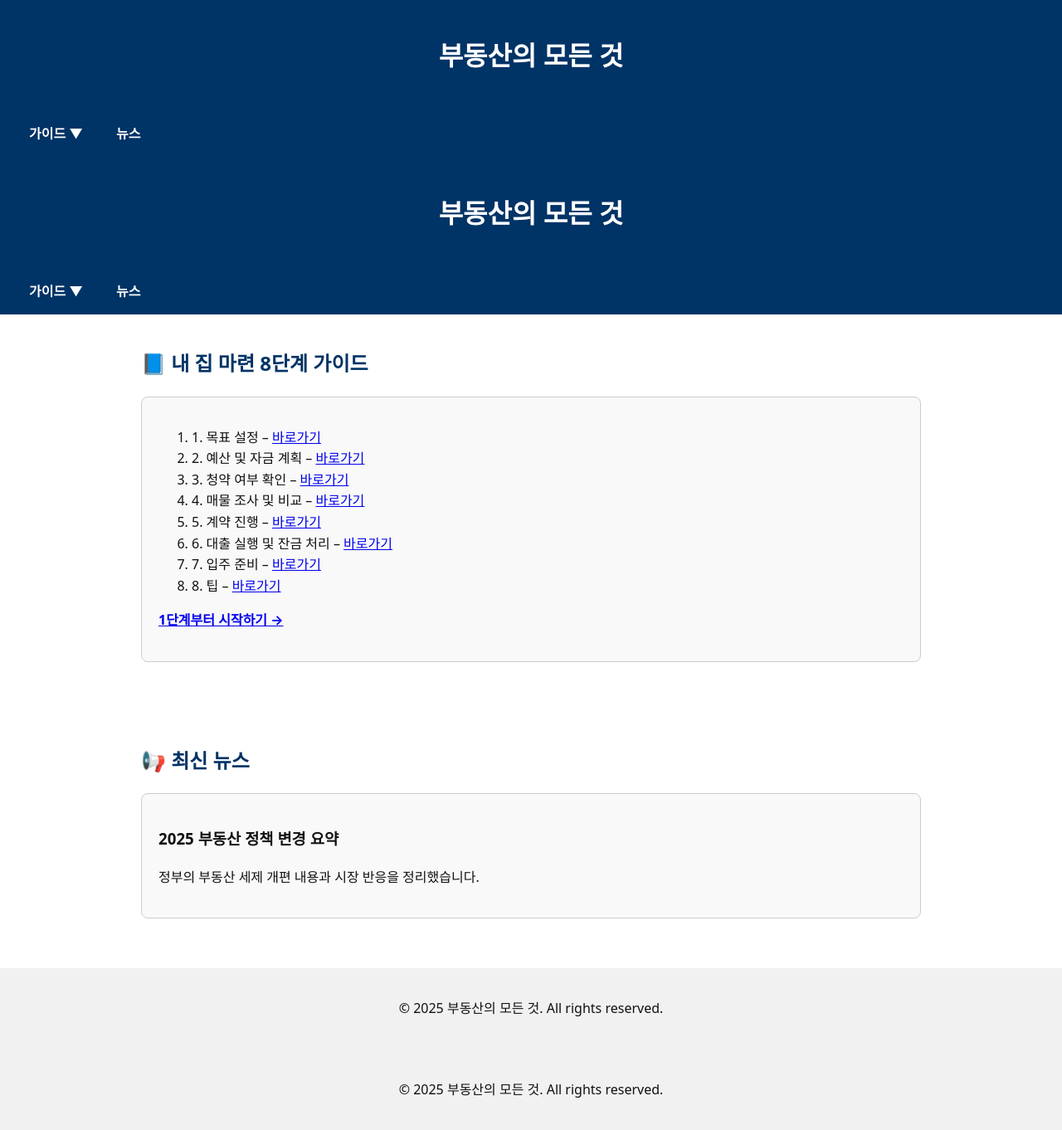
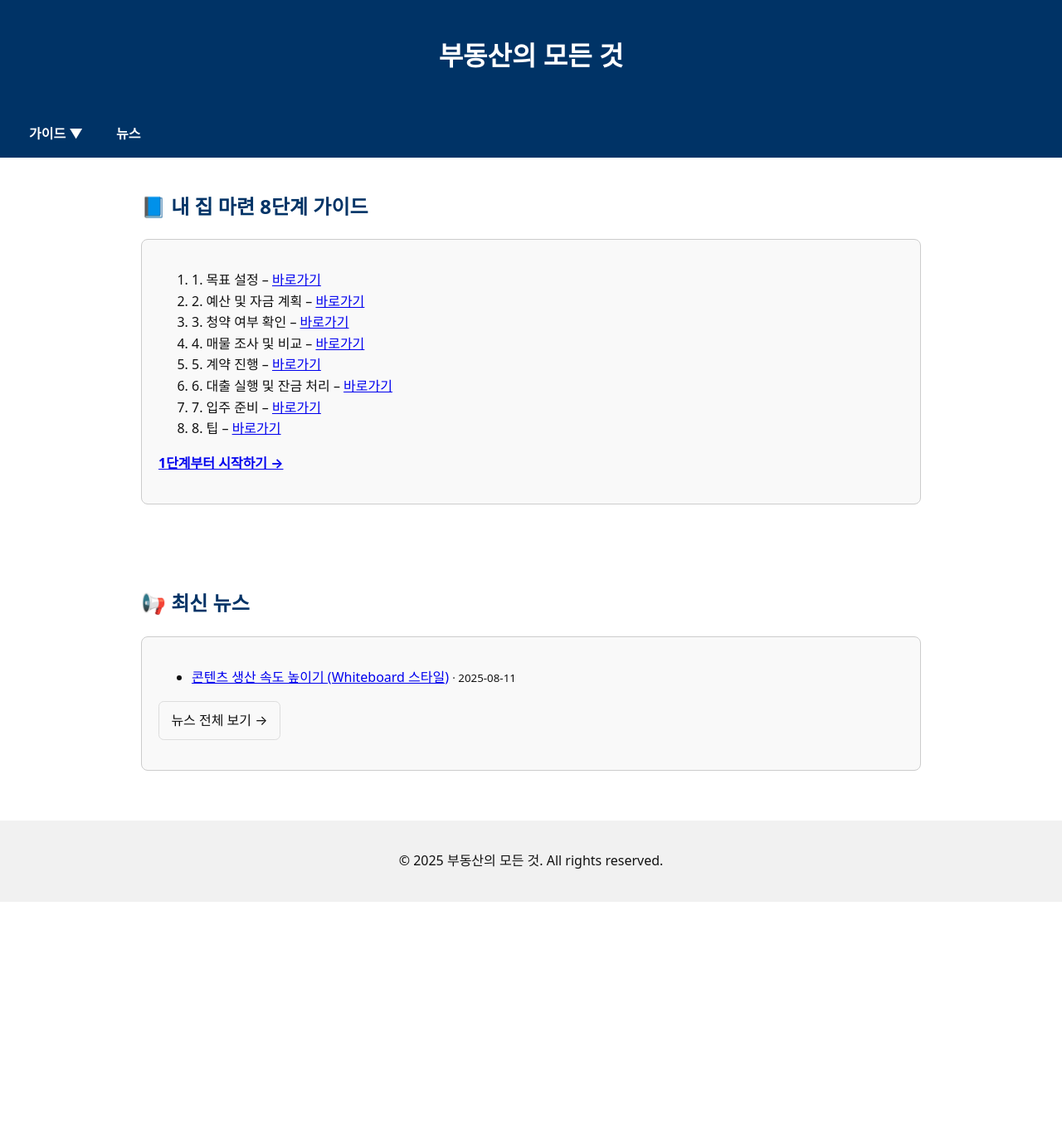
Before and after one commit to kimkisaa/land, a Jekyll site: the page built from index.html, in a window 1280 px wide and 1362 px high. Shown: the whole window at 83% size. Built offline with Jekyll 4.4.1, drawn with Linux system fonts in a browser that asks for light colours.

Commit message:
Update index.html

```diff
--- a/index.html
+++ b/index.html
@@ -1,152 +1,52 @@
 ---
 layout: default
+title: 부동산 뉴스 · 가이드 · 시세 · 청약 정보
+description: 2025년 최신 부동산 뉴스, 내 집 마련 가이드, 실시간 시세, 청약 일정까지 한눈에 확인하세요.
 ---
-
-<!DOCTYPE html>
-<html lang="ko">
-<head>
-  <meta charset="UTF-8" />
-  <meta name="viewport" content="width=device-width, initial-scale=1.0"/>
-  <title>부동산의 모든 것 | 부동산 뉴스 · 가이드 · 시세 · 청약 정보</title>
-  <meta name="description" content="2025년 최신 부동산 뉴스, 내 집 마련 가이드, 실시간 시세, 청약 일정까지 한눈에 확인하세요.">
-  <meta name="robots" content="index, follow">
-  <link rel="canonical" href="https://kimkisaa.github.io/">
-  <meta property="og:title" content="부동산의 모든 것">
-  <meta property="og:description" content="부동산 뉴스, 가이드, 시세, 청약 일정을 한눈에!">
-  <meta property="og:type" content="website">
-  <meta property="og:url" content="https://kimkisaa.github.io/">
-  <meta property="og:image" content="https://kimkisaa.github.io/og-image.jpg">
-
-  <!-- ✅ 외부 CSS 링크 -->
-  <link rel="stylesheet" href="style.css">
-</head>
-<body>
-
-<header>
-  <h1>부동산의 모든 것</h1>
-</header>
-
-<nav>
-  <div class="nav-container" role="navigation" aria-label="메인 메뉴">
-    <span class="hamburger" id="hamburger" aria-label="메뉴 열기">☰</span>
-	<ul class="nav-menu" id="nav-menu">
-	  <li class="dropdown">
-		<a href="#" aria-haspopup="true" aria-expanded="false">가이드 ▼</a>
-		<ul class="dropdown-menu">
-		  <li><a href="guide/1-goal-setting.html">1. 목표 설정</a></li>
-		  <li><a href="guide/2-budget-plan.html">2. 예산 및 자금 계획</a></li>
-		  <li><a href="guide/3-subscription-check.html">3. 청약 여부 확인</a></li>
-		  <li><a href="guide/4-property-research.html">4. 매물 조사 및 비교</a></li>
-		  <li><a href="guide/5-contract-process.html">5. 계약 진행</a></li>
-		  <li><a href="guide/6-loan-and-closing.html">6. 대출 실행 및 잔금 처리</a></li>
-		  <li><a href="guide/7-move-in-prep.html">7. 입주 준비</a></li>
-		  <li><a href="guide/8-tips.html">8. 팁</a></li>
-		</ul>
-	  </li>
-	  <li><a href="news/">뉴스</a></li>
-	  <!-- 아직 내용 없음
-	  <li><a href="price/">시세</a></li>
-	  <li><a href="subscription/">청약</a></li>
-	  <li><a href="contact/">문의</a></li>
-	  -->
-
-	</ul>
-  </div>
-</nav>
-
-
-
-
-
-<main>
 
 <!-- 🧭 내 집 마련 가이드 요약 -->
 <section id="guide-summary">
   <h2>📘 내 집 마련 8단계 가이드</h2>
   <article class="card">
     <ol>
-      <li>1. 목표 설정 – <a href="guide/1-goal-setting.html">바로가기</a></li>
-      <li>2. 예산 및 자금 계획 – <a href="guide/2-budget-plan.html">바로가기</a></li>
-      <li>3. 청약 여부 확인 – <a href="guide/3-subscription-check.html">바로가기</a></li>
-      <li>4. 매물 조사 및 비교 – <a href="guide/4-property-research.html">바로가기</a></li>
-      <li>5. 계약 진행 – <a href="guide/5-contract-process.html">바로가기</a></li>
-      <li>6. 대출 실행 및 잔금 처리 – <a href="guide/6-loan-and-closing.html">바로가기</a></li>
-      <li>7. 입주 준비 – <a href="guide/7-move-in-prep.html">바로가기</a></li>
-      <li>8. 팁 – <a href="guide/8-tips.html">바로가기</a></li>
+      <li>1. 목표 설정 – <a href="{{ '/guide/1-goal-setting/'       | relative_url }}">바로가기</a></li>
+      <li>2. 예산 및 자금 계획 – <a href="{{ '/guide/2-budget-plan/'        | relative_url }}">바로가기</a></li>
+      <li>3. 청약 여부 확인 – <a href="{{ '/guide/3-subscription-check/' | relative_url }}">바로가기</a></li>
+      <li>4. 매물 조사 및 비교 – <a href="{{ '/guide/4-property-research/'  | relative_url }}">바로가기</a></li>
+      <li>5. 계약 진행 – <a href="{{ '/guide/5-contract-process/'   | relative_url }}">바로가기</a></li>
+      <li>6. 대출 실행 및 잔금 처리 – <a href="{{ '/guide/6-loan-and-closing/'   | relative_url }}">바로가기</a></li>
+      <li>7. 입주 준비 – <a href="{{ '/guide/7-move-in-prep/'       | relative_url }}">바로가기</a></li>
+      <li>8. 팁 – <a href="{{ '/guide/8-tips/'               | relative_url }}">바로가기</a></li>
     </ol>
-    <p><a href="guide/1-goal-setting.html"><strong>1단계부터 시작하기 →</strong></a></p>
+    <p><a href="{{ '/guide/1-goal-setting/' | relative_url }}"><strong>1단계부터 시작하기 →</strong></a></p>
   </article>
 </section>
 
+<!-- 📢 최신 뉴스: 있으면 최근 3개 자동 노출, 없으면 기본 카드 -->
+<section id="news">
+  <h2>📢 최신 뉴스</h2>
 
+  {% assign latest_news = site.pages
+     | where_exp: "p", "p.url contains '/news/'"
+     | sort: "date" | reverse | slice: 0, 3 %}
 
-
-<!--
-🏢 청약 일정 요약
-<section id="subscription-summary">
-  <h2>🏢 청약 일정 안내</h2>
-  <article class="card">
-    <ul>
-      <li>08/10 (금) - 위례자이 청약 접수 시작</li>
-      <li>08/15 (목) - 광명 래미안 당첨자 발표</li>
-      <li>08/25 (일) - 세종 자이 더 시티 접수 마감</li>
-    </ul>
-    <p><a href="subscription/">청약 일정 전체 보기 →</a></p>
-  </article>
-</section>
-
-💰 시세 카드
-<section id="price-summary">
-  <h2>💰 인기 지역 아파트 시세</h2>
-  <article class="card">
-    <ul>
-      <li>강남 푸르지오: 17억</li>
-      <li>송파 리센츠: 15.5억</li>
-      <li>마포 래미안: 13억</li>
-    </ul>
-    <p><a href="price/">더 많은 시세 보기 →</a></p>
-  </article>
-</section>
-
-
-
--->
-  <section id="news">
-    <h2>📢 최신 뉴스</h2>
+  {% if latest_news.size > 0 %}
+    <article class="card">
+      <ul>
+        {% for p in latest_news %}
+          <li>
+            <a href="{{ p.url | relative_url }}">{{ p.title }}</a>
+            <small> · {{ p.date | date: "%Y-%m-%d" }}</small>
+          </li>
+        {% endfor %}
+      </ul>
+      <p><a class="btn" href="{{ '/news/' | relative_url }}">뉴스 전체 보기 →</a></p>
+    </article>
+  {% else %}
     <article class="card">
       <h3>2025 부동산 정책 변경 요약</h3>
       <p>정부의 부동산 세제 개편 내용과 시장 반응을 정리했습니다.</p>
+      <p><a class="btn" href="{{ '/news/' | relative_url }}">뉴스 전체 보기 →</a></p>
     </article>
-  </section>
-</main>
-
-<footer>
-  <p>© 2025 부동산의 모든 것. All rights reserved.</p>
-</footer>
-
-<script type="application/ld+json">
-{
-  "@context": "https://schema.org",
-  "@type": "WebSite",
-  "name": "부동산의 모든 것",
-  "url": "https://kimkisaa.github.io/"
-}
-</script>
-
-<script>
-  document.getElementById('hamburger').addEventListener('click', () => {
-    document.getElementById('nav-menu').classList.toggle('active');
-  });
-
-  document.querySelectorAll('.dropdown > a').forEach(link => {
-    link.addEventListener('click', function(e) {
-      if (window.innerWidth <= 768) {
-        e.preventDefault();
-        this.parentElement.classList.toggle('open');
-      }
-    });
-  });
-</script>
-
-</body>
-</html>
+  {% endif %}
+</section>
```
